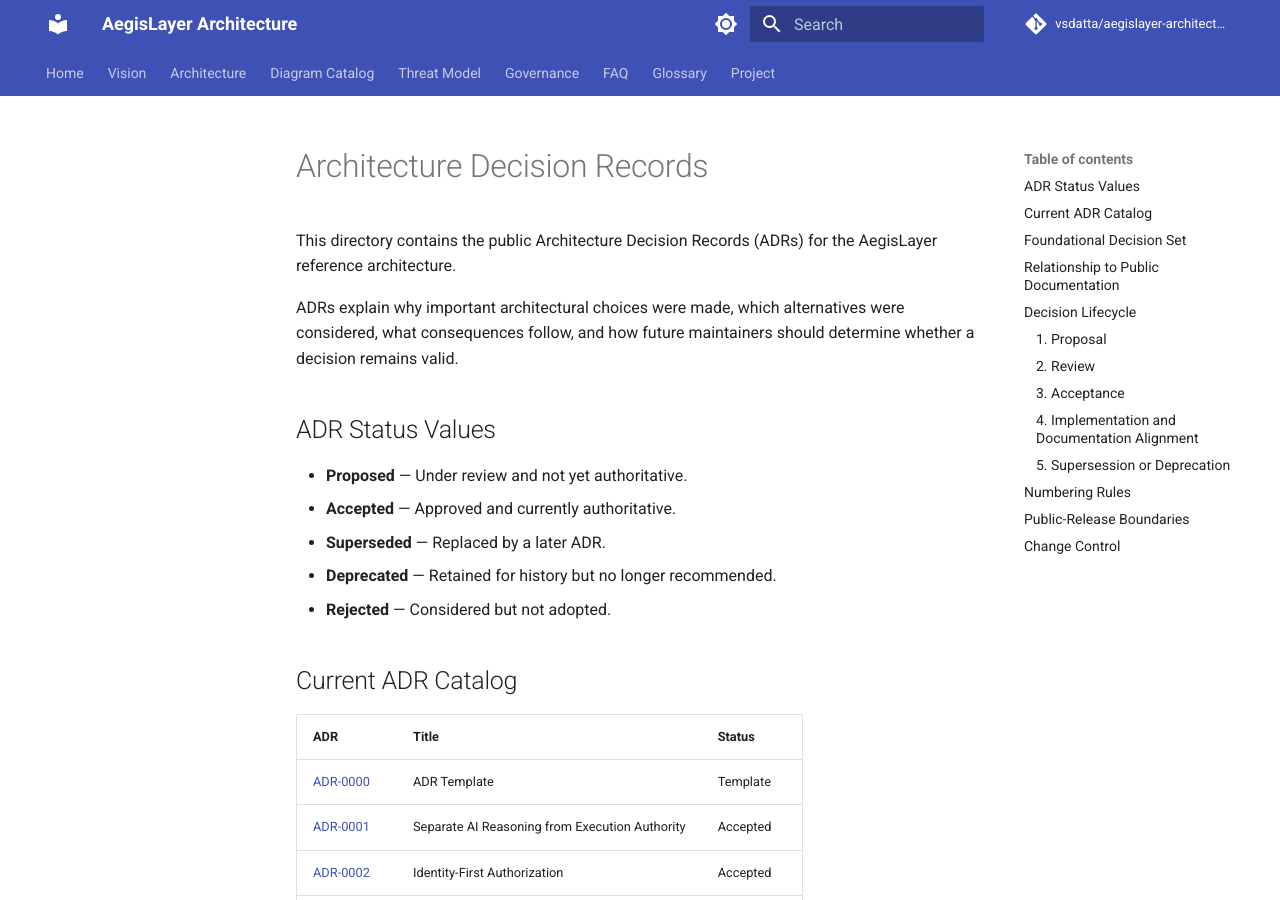
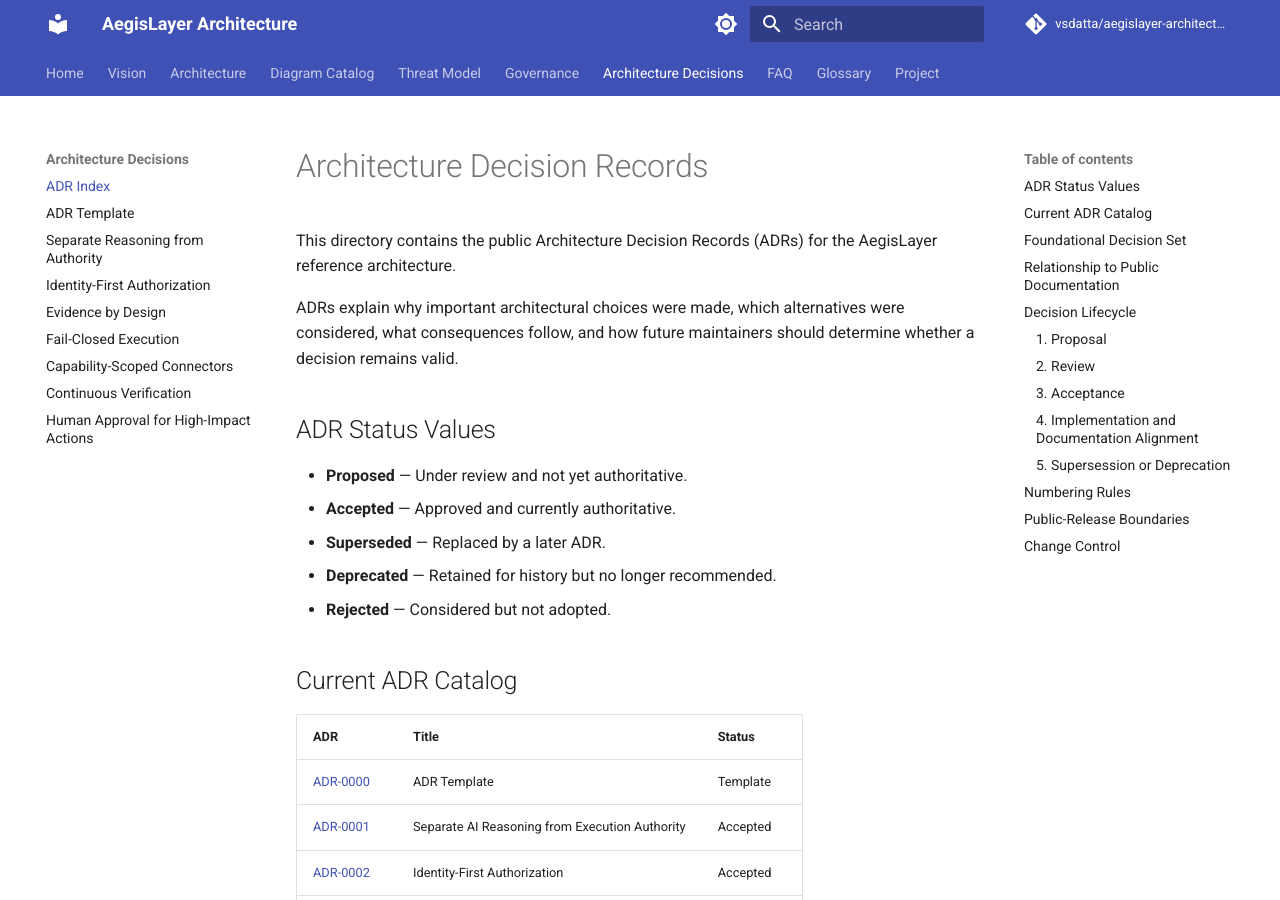
Before and after one commit to vsdatta/aegislayer-architecture, an MkDocs documentation site: the page built from docs/adr/README.md, in a window 1280 px wide and 900 px high. Built offline with MkDocs 1.6.1 and Material for MkDocs 9.7.7, drawn with Linux system fonts in a browser that asks for light colours; comment, search, counter and statistics services are not loaded.

Commit message:
Add ADR library to documentation navigation

```diff
--- a/mkdocs.yml
+++ b/mkdocs.yml
@@ -31,6 +31,16 @@ nav:
   - Diagram Catalog: DIAGRAMS.md
   - Threat Model: THREAT_MODEL.md
   - Governance: GOVERNANCE.md
+  - Architecture Decisions:
+      - ADR Index: adr/README.md
+      - ADR Template: adr/0000-template.md
+      - Separate Reasoning from Authority: adr/0001-separate-ai-reasoning-from-execution-authority.md
+      - Identity-First Authorization: adr/0002-identity-first-authorization.md
+      - Evidence by Design: adr/0003-evidence-by-design.md
+      - Fail-Closed Execution: adr/0004-fail-closed-execution.md
+      - Capability-Scoped Connectors: adr/0005-capability-scoped-connectors.md
+      - Continuous Verification: adr/0006-continuous-verification-and-monitoring.md
+      - Human Approval for High-Impact Actions: adr/0007-human-approval-for-high-impact-actions.md
   - FAQ: FAQ.md
   - Glossary: GLOSSARY.md
   - Project:
```
